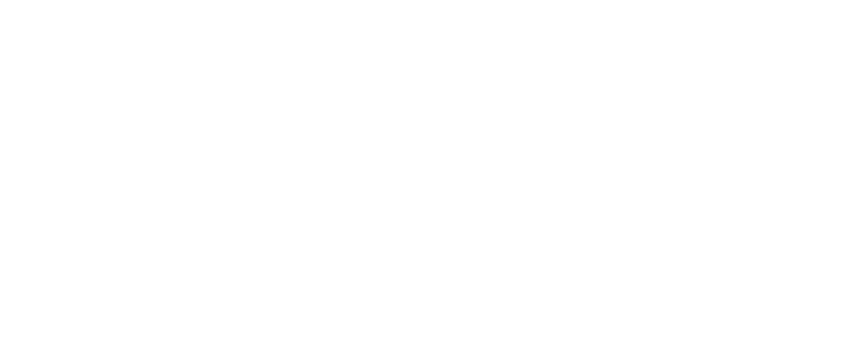
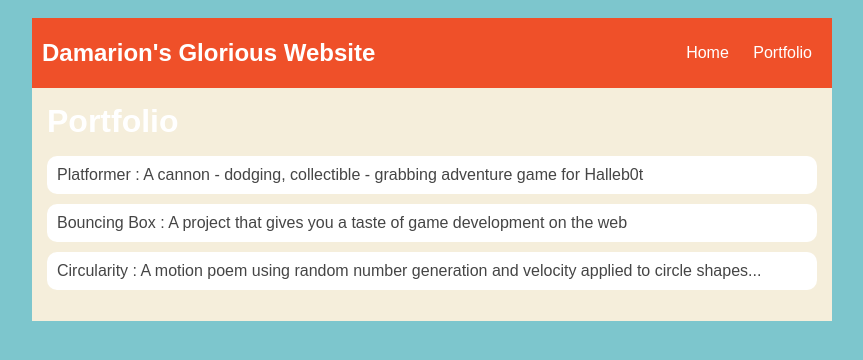
Before and after one commit to Dspain50/Dspain50.github.io, a plain HTML site: page portfolio.html in a window 1280 px wide. Shown: the whole page, without its empty margins (208-1071 px from the left). Drawn offline with Linux system fonts and the light colour scheme.

Commit message:
add portfolio.html file

```diff
--- a/portfolio.html
+++ b/portfolio.html
@@ -0,0 +1,36 @@
+<!DOCTYPE HTML>
+<html>
+    <head>
+    <title>Damarion's Website</title>
+    </head>
+    <link rel="stylesheet" href="style.css">
+
+
+    <body>
+      <div id="all-contents">
+        <nav>
+            <h1>Damarion's Glorious Website</h1>
+            <ul id="nav-ul">
+               <li class="nav-li">
+               <a class="nav-a" href="index.html">Home</a>
+             </li>
+             <li class="nav-li">
+               <a class="nav-a" href="portfolio.html">Portfolio</a>
+             </li>
+         </ul>
+     </nav>
+     <main>
+        <div class="content">
+            <h1>Portfolio</h1>
+            <ul id="portfolio">
+            <li><a href="projects/platformer/">Platformer : A cannon - dodging, collectible - grabbing adventure game for Halleb0t</a></li>
+            <li><a href="projects/bouncing-box/">Bouncing Box : A project that gives you a taste of game development on the web </a></li>
+            <li><a href="projects/circularity/">Circularity : A motion poem using random number generation and velocity applied to circle shapes...</a></li>
+            </ul>
+        </div>
+    </main>
+ </div>
+
+      </div>
+    </body>
+</html>
--- a/style.css
+++ b/style.css
@@ -67,3 +67,29 @@ nav {
     display: flex;
     padding: 10px;
 }
+
+* portfolio styles */
+         .content h1 {
+             color: black;
+         }
+
+         #portfolio {
+             list-style-type: none;
+             padding-left: 0;
+         }
+
+         #portfolio li {
+             background: #fff;
+             padding: 10px;
+             border-radius: 10px;
+             margin-bottom: 10px;
+         }
+
+         #portfolio li:hover {
+             background: #eee;
+         }
+
+         #portfolio a {
+             text-decoration: none;
+             color: #454545;
+         }
```
Also changed, not shown: index.html (+5 -6 lines).
